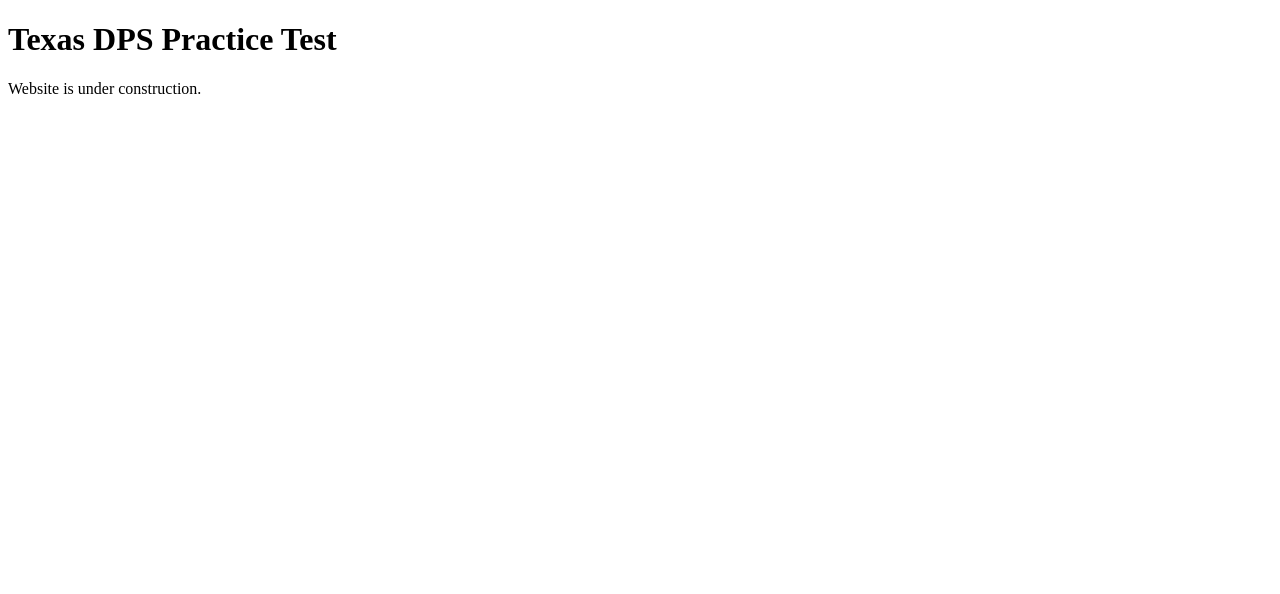
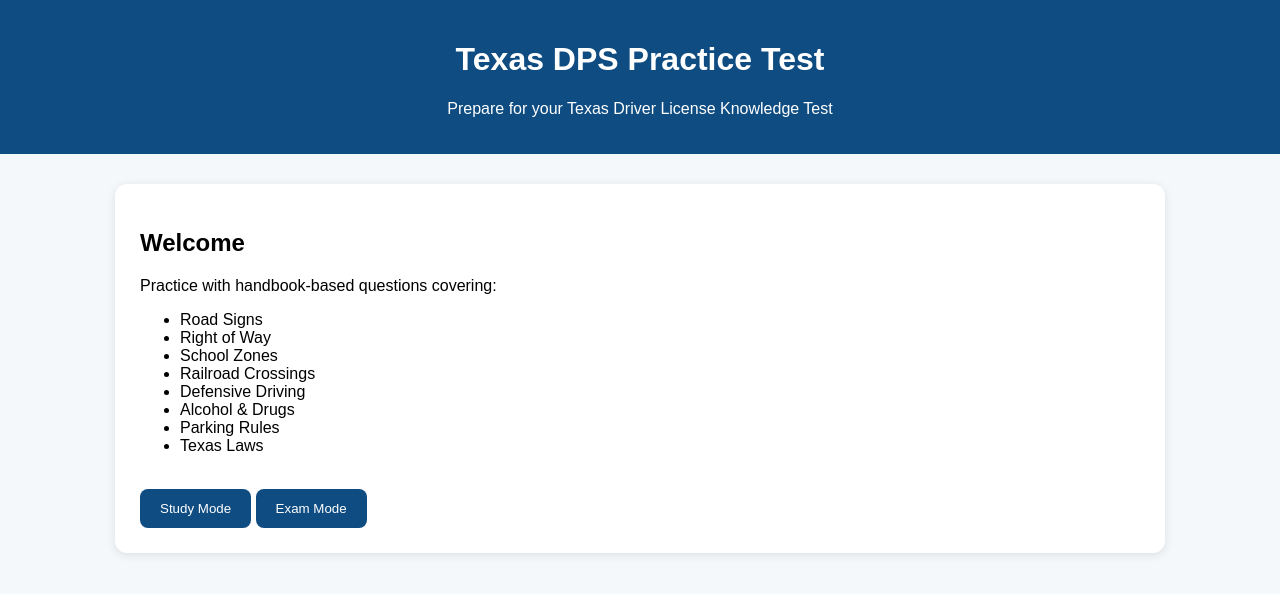
Before and after one commit to mygit2026/Texas-Driving-Test, a plain HTML site: page index.html in a window 1280 px wide. Drawn offline with Linux system fonts and the light colour scheme.

Commit message:
Upgrade homepage

```diff
--- a/index.html
+++ b/index.html
@@ -1,14 +1,50 @@
 <!DOCTYPE html>
-<html>
+<html lang="en">
 <head>
-<title>Texas DPS Practice Test</title>
+    <meta charset="UTF-8">
+    <meta name="viewport" content="width=device-width, initial-scale=1.0">
+    <title>Texas DPS Practice Test</title>
+
+    <link rel="stylesheet" href="style.css">
 </head>
 
 <body>
 
-<h1>Texas DPS Practice Test</h1>
+<header>
+    <h1>Texas DPS Practice Test</h1>
+    <p>Prepare for your Texas Driver License Knowledge Test</p>
+</header>
 
-<p>Website is under construction.</p>
+<div class="container">
+
+    <h2>Welcome</h2>
+
+    <p>
+        Practice with handbook-based questions covering:
+    </p>
+
+    <ul>
+        <li>Road Signs</li>
+        <li>Right of Way</li>
+        <li>School Zones</li>
+        <li>Railroad Crossings</li>
+        <li>Defensive Driving</li>
+        <li>Alcohol & Drugs</li>
+        <li>Parking Rules</li>
+        <li>Texas Laws</li>
+    </ul>
+
+    <br>
+
+    <button class="btn">
+        Study Mode
+    </button>
+
+    <button class="btn">
+        Exam Mode
+    </button>
+
+</div>
 
 </body>
 </html>
```
